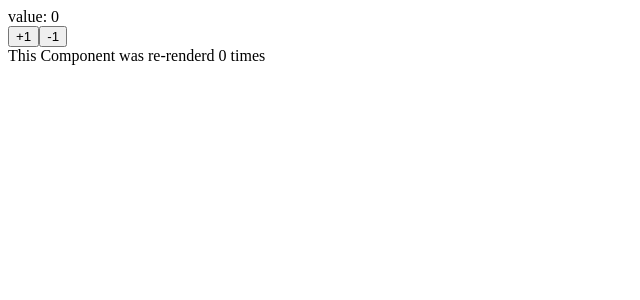
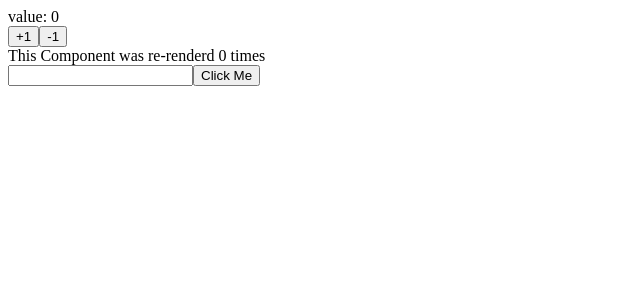
Before and after one commit to kazuyuki-mera/react-typescript, a React (Create React App) app: page / in a window 1280 px wide. Shown: the top 300 px of the page, without its empty margins (0-640 px from the left). Built offline with nearby package versions, Linux system fonts and the light colour scheme; the HTML template or start-up script is replaced by a standard one.

Commit message:
useRefとOptionalChainingとNon-Nul Assertion Operater

```diff
--- a/src/Counter.tsx
+++ b/src/Counter.tsx
@@ -15,12 +15,20 @@
   useEffect(() => {
     renderTimes.current = renderTimes.current + 1;
   });
+
+  const ref = useRef<HTMLInputElement>(null!);
+  const focusInput = () => {
+    ref.current.focus();
+  };
+
   return (
     <div>
       <div>value: {value}</div>
       <button onClick={increment}>+1</button>
       <button onClick={decrement}>-1</button>
       <div>This Component was re-renderd {renderTimes.current} times</div>
+      <input ref={ref} type="text"></input>
+      <button onClick={focusInput}>Click Me</button>
     </div>
   );
 };
```
